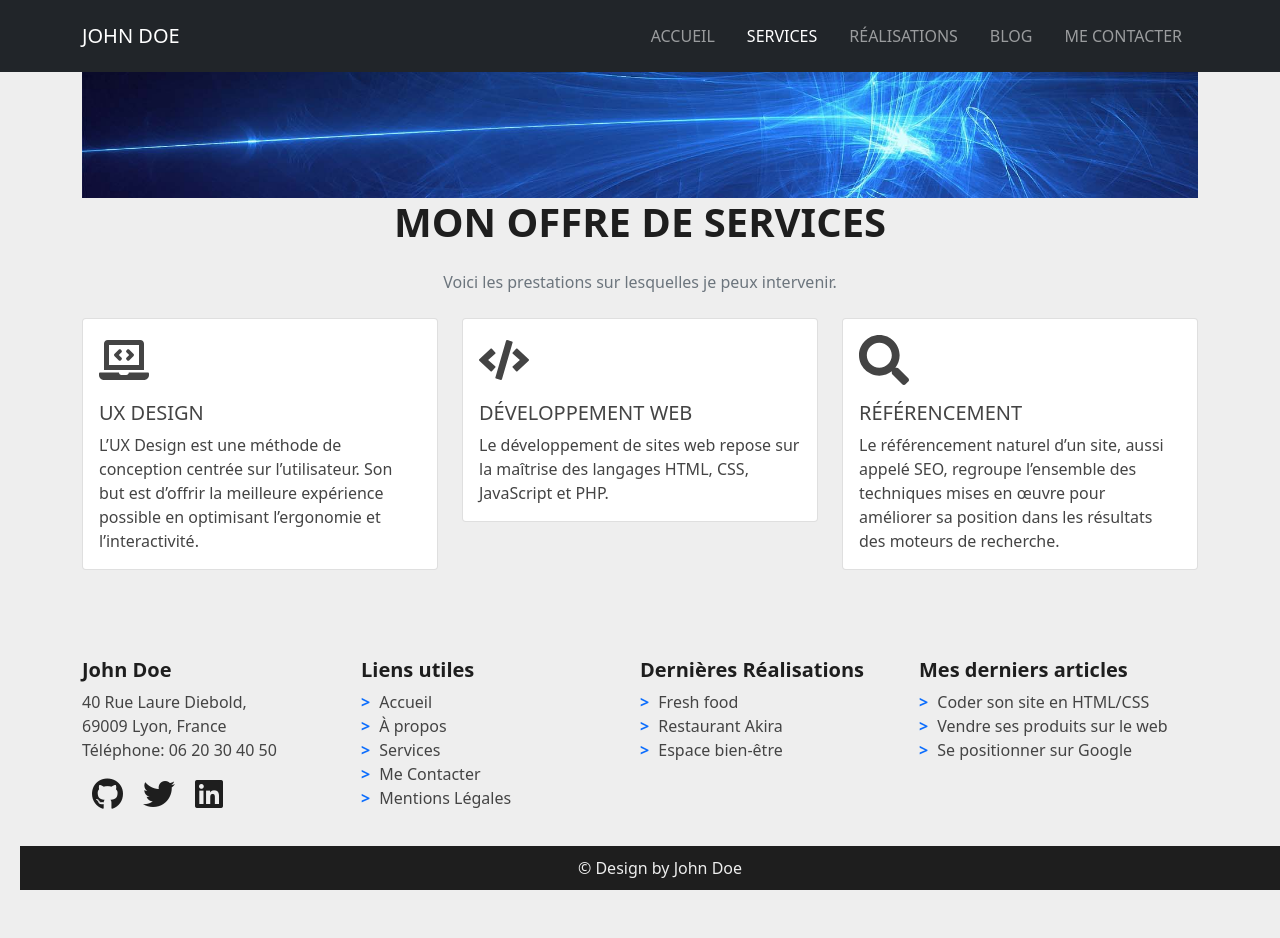
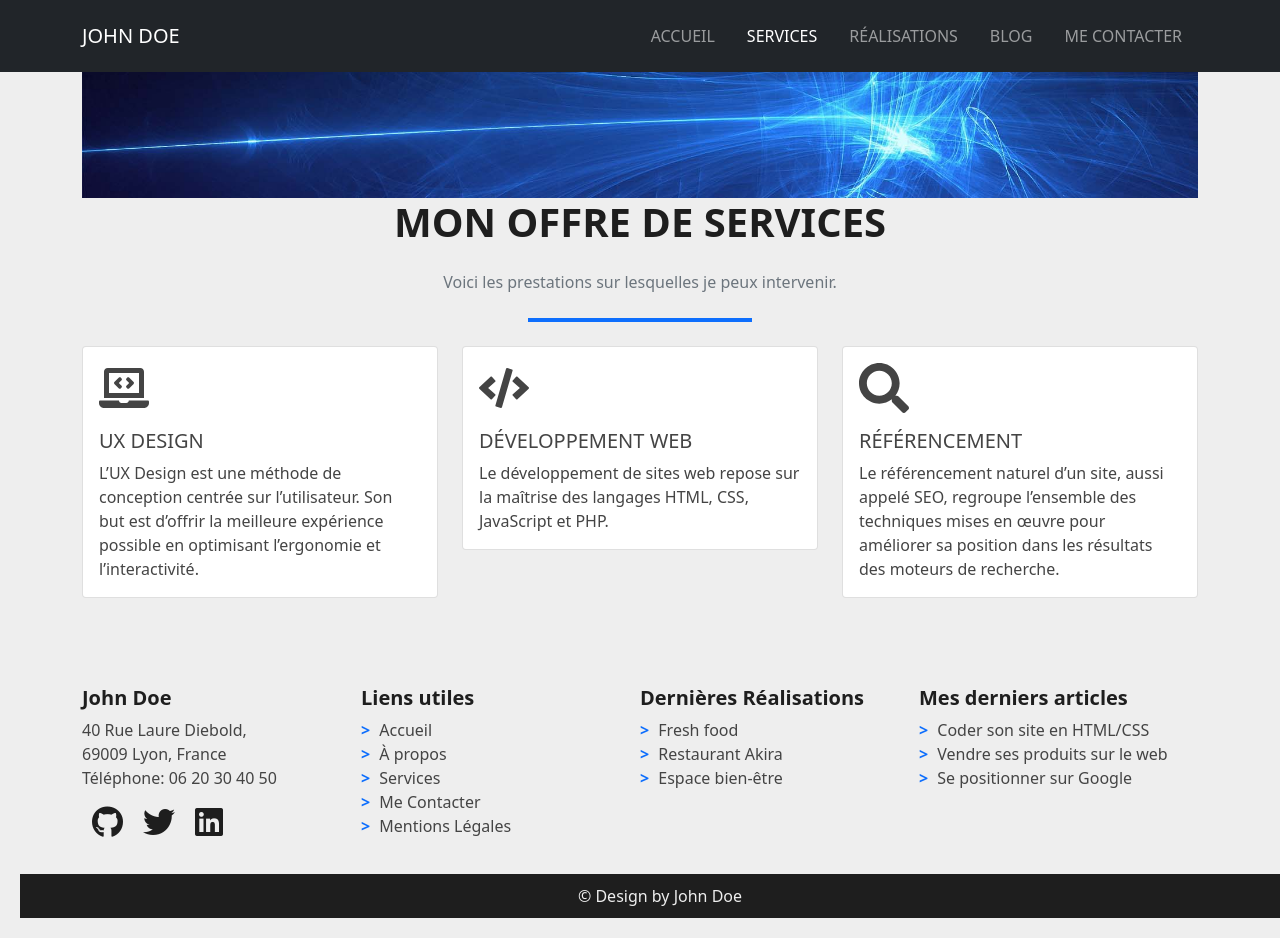
Before and after one commit to sttstania/cv-react, a React (Vite) app: page /Service in a window 1280 px wide. Before the commit the page ends 910 px from the top, so only its background shows below. Built offline with nearby package versions, Linux system fonts and the light colour scheme.

Commit message:
ligne bleu

```diff
--- a/src/pages/Service.jsx
+++ b/src/pages/Service.jsx
@@ -10,6 +10,15 @@ const Services = () => {
         <p className="text-center text-muted mb-4">
             Voici les prestations sur lesquelles je peux intervenir.
         </p>
+         {/* Ligne de séparation */}
+        <div
+            style={{
+            width: "20%",
+            height: "4px",
+            backgroundColor: "#0d6efd",
+            margin: "24px auto"
+            }}
+        ></div>
         <Row className="justify-content-center">
             {/* UX Design */}
             <Col xs={12} md={6} lg={4} className="mb-4">
```
